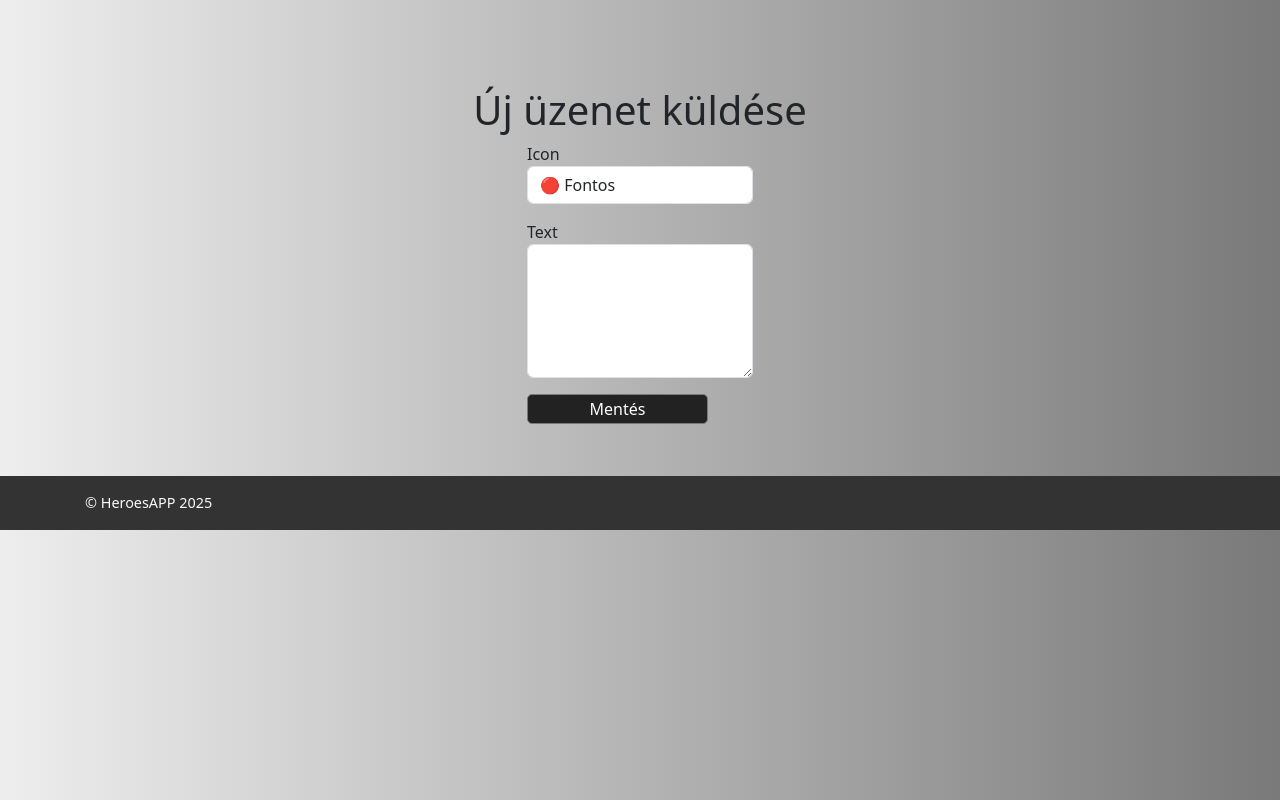
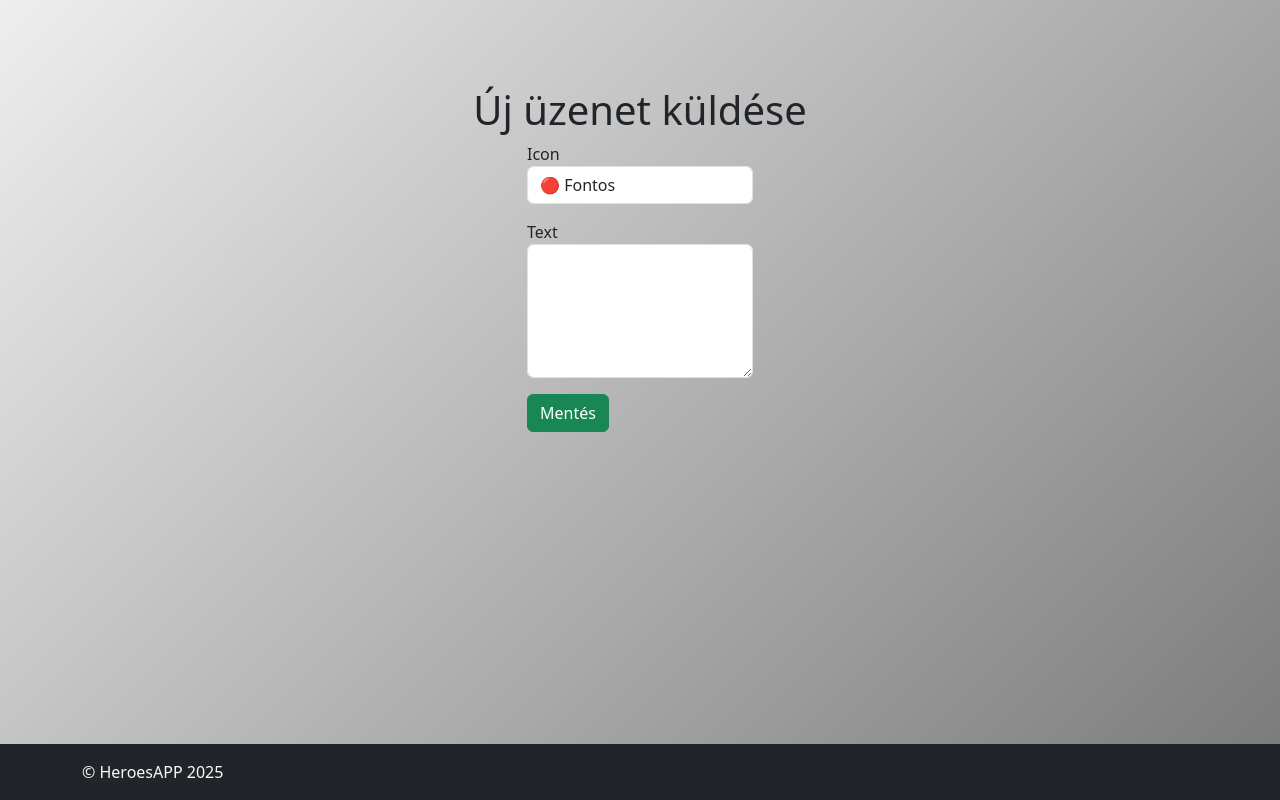
Before and after one commit to HamarTudosZsuzsanna/yii2_mobilapp, a Yii app: template basic/views/text/create.php in a window 1280 px wide. Run offline with PHP 8.4 and a stand-in for Yii, Linux system fonts and the light colour scheme; the template is opened without the code that fills it, so the values that code supplies are empty; form fields are guessed from the names that the template uses; some libraries are stand-ins or nearby versions.

Commit message:
kezdőoldal, bejelentkezés, üzenőfal design

```diff
--- a/basic/controllers/SiteController.php
+++ b/basic/controllers/SiteController.php
@@ -64,7 +64,7 @@ class SiteController extends Controller
         $model = new \app\models\LoginForm();
 
         if ($model->load(Yii::$app->request->post()) && $model->login()) {
-            return $this->redirect(['profile/index']);
+            return $this->redirect(['text/index']);
         }
 
         return $this->render('index', [
--- a/basic/views/layouts/main.php
+++ b/basic/views/layouts/main.php
@@ -45,7 +45,7 @@ $this->registerLinkTag(['rel' => 'icon', 'type' => 'image/x-icon', 'href' => Yii
         'brandUrl' => Yii::$app->homeUrl,*/
         'options' => ['class' => 'navbar-expand-md navbar-dark bg-dark fixed-top p-4']
     ]);
-    /*echo Nav::widget([
+    echo Nav::widget([
         'options' => ['class' => 'navbar-nav'],
         'items' => [
             ['label' => 'Home', 'url' => ['/site/index']],
@@ -64,12 +64,12 @@ $this->registerLinkTag(['rel' => 'icon', 'type' => 'image/x-icon', 'href' => Yii
                     . '</li>'
         ]
     ]);
-    NavBar::end();*/
+    NavBar::end();
     ?>
 </header>
 
-<main id="main" class="flex-shrink-0 " role="main">
-    <div class="container d-flex flex-column align-items-center justify-content-start mt-3 mb-3">
+<main id="main" class="flex-grow-1" role="main">
+    <div class="container d-flex flex-column align-items-center justify-content-start mt-3 mb-3" id="container">
         <?php if (!empty($this->params['breadcrumbs'])): ?>
             <?= Breadcrumbs::widget(['links' => $this->params['breadcrumbs']]) ?>
         <?php endif ?>
@@ -78,7 +78,7 @@ $this->registerLinkTag(['rel' => 'icon', 'type' => 'image/x-icon', 'href' => Yii
     </div>
 </main>
 
-<footer id="footer" class="mt-auto py-3 footer position-fix bottom-0">
+<footer id="footer" class="py-3 bg-dark text-light fixed-bottom">
     <div class="container">
         <div class="row text-light">
             <div class="col-md-6 text-center text-md-start">&copy; HeroesAPP <?= date('Y') ?></div>
--- a/basic/views/site/index.php
+++ b/basic/views/site/index.php
@@ -26,7 +26,7 @@ $this->registerJsFile('@web/js/main.js');
         <?= $form->field($model, 'password')->passwordInput(['placeholder' => 'Jelszó'])->label(false) ?>
 
         <div class="form-group">
-            <?= Html::submitButton('Bejelentkezés', ['class' => 'btn btn-primary ']) ?>
+            <?= Html::submitButton('Bejelentkezés', ['class' => ' button']) ?>
         </div>
 
         <?php ActiveForm::end(); ?>
--- a/basic/views/text/index.php
+++ b/basic/views/text/index.php
@@ -4,6 +4,8 @@ use yii\helpers\Html;
 
 $this->title = 'Üzenőfal';
 $this->registerCssFile('@web/css/text.css');
+$this->registerCssFile('@web/css/site.css');
+$this->registerCssFile('@web/css/home.css');
 $this->registerJsFile('@web/js/text.js');
 ?>
 
--- a/basic/web/css/anim.css
+++ b/basic/web/css/anim.css
@@ -13,5 +13,6 @@
 
 #logo {
   animation: logo_animation 5s ease-in-out;
-  height: 40%;
+  height: 30%;
+  margin-top: 30px;
 }
--- a/basic/web/css/site.css
+++ b/basic/web/css/site.css
@@ -1,14 +1,12 @@
 html, body {
-    /*height: 100% !important;*/
+    height: 100% !important;
     background: linear-gradient(135deg, #eee, #797979);
 }
 
-.h-100 {
-    height: 1% !important;
-}
-
 main > .container {
-    padding: 70px 15px 20px;
+    padding: 70px 15px 25px;
+    overflow: scroll;
+    height: 90%;
 }
 
 .footer {
@@ -75,19 +73,23 @@ a.desc:after {
 
 /* saját stílus */
 
-.btn {
+.button {
     padding: 10px !important;
     border: 1px solid #797979;
     border-radius: 5px;
-    background-color: #222;
-    color: #fff;
+    background-color: #222 !important;
+    color: #fff !important;
     text-decoration: none;
-    width: 80%;
-    height: 30px;
+    /*width: 80%;
+    height: 30px !important;*/
     text-align: center;
     display: flex;
     align-items: center;
     justify-content: center;
+}
+
+#main{
+    flex: 1 0 auto;
 }
 
 @media(max-width:767px) {
```
Also changed, not shown: basic/models/Text.php (added, +52 -0 lines), basic/web/css/home.css (+14 -6 lines), basic/web/js/main.js (+7 -0 lines), basic/web/js/text.js (+7 -4 lines).
